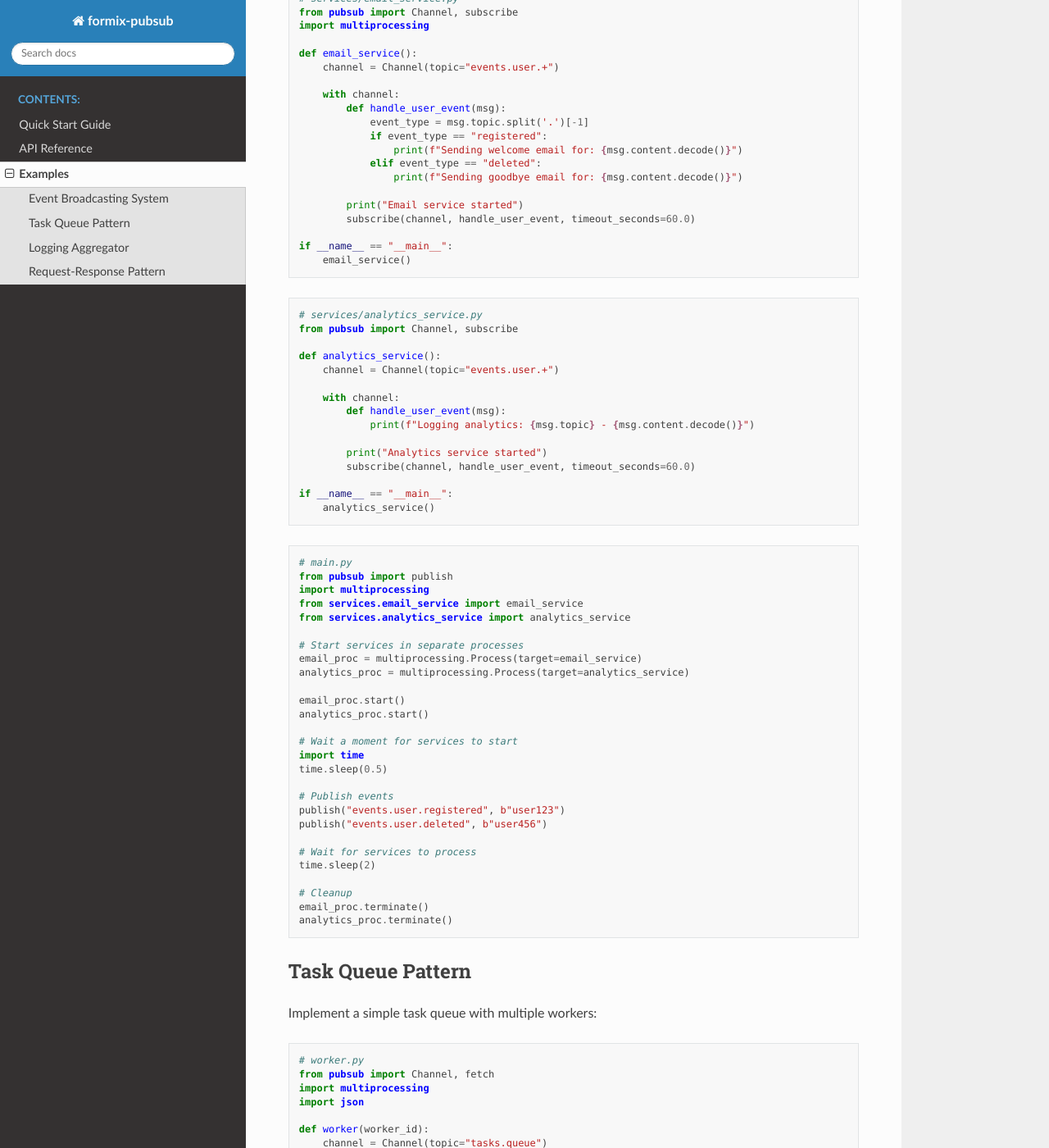
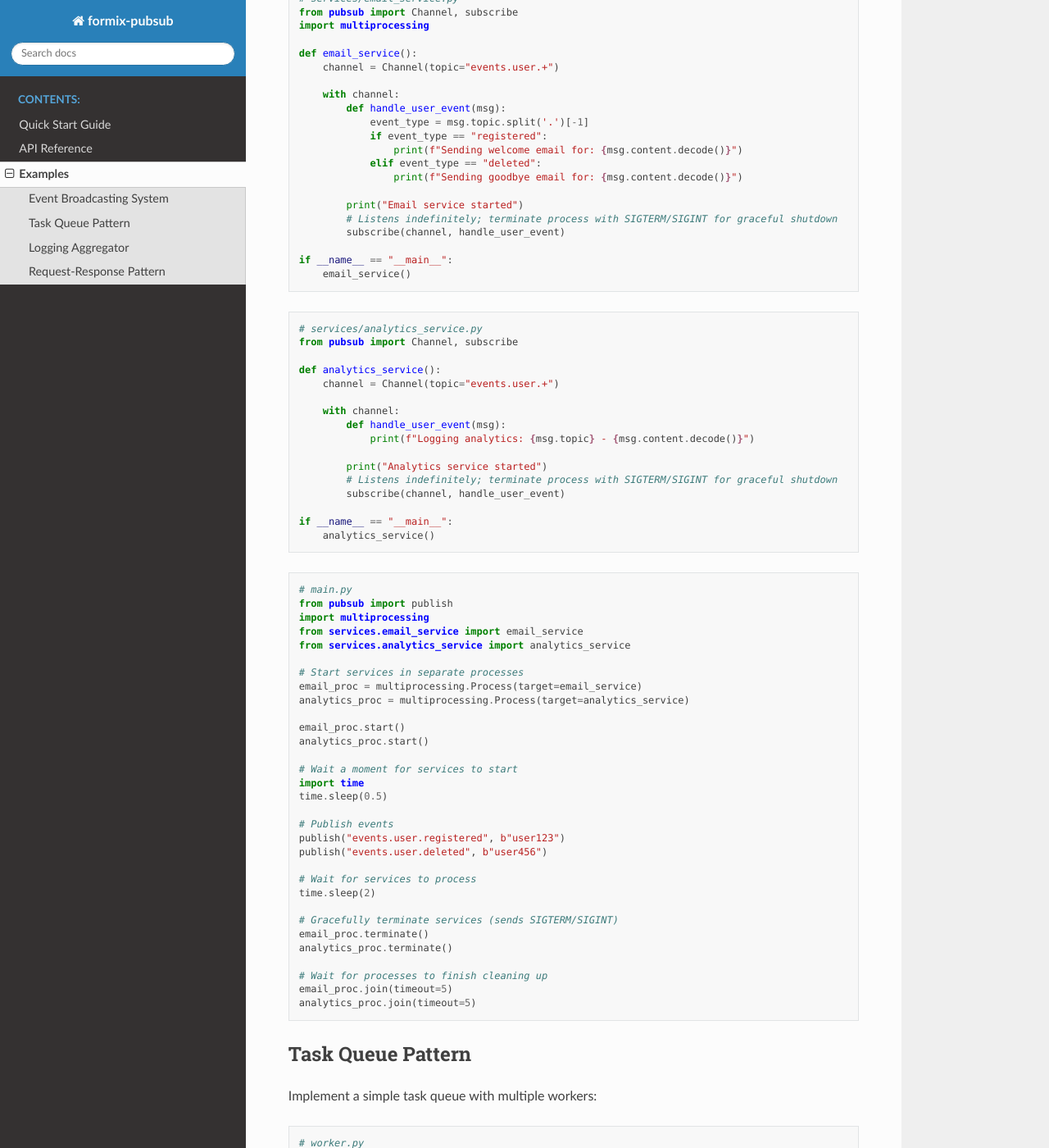
Before and after one commit to formix/pubsub, a Sphinx documentation site: the page built from docs/source/examples.rst, in a window 1280 px wide and 1400 px high, scrolled down 335 px. Shown: the whole window at 82% size. Built offline with Sphinx 7.4.7 and the Read the Docs theme 3.1.0, drawn with Linux system fonts in a browser that asks for light colours; some of the changed text lies outside the part shown.

Commit message:
chore: update documentation examples to express signal listening

```diff
--- a/docs/source/examples.rst
+++ b/docs/source/examples.rst
@@ -26,7 +26,8 @@ Create an event broadcasting system where multiple services listen for events:
                    print(f"Sending goodbye email for: {msg.content.decode()}")
 
            print("Email service started")
-           subscribe(channel, handle_user_event, timeout_seconds=60.0)
+           # Listens indefinitely; terminate process with SIGTERM/SIGINT for graceful shutdown
+           subscribe(channel, handle_user_event)
 
    if __name__ == "__main__":
        email_service()
@@ -44,7 +45,8 @@ Create an event broadcasting system where multiple services listen for events:
                print(f"Logging analytics: {msg.topic} - {msg.content.decode()}")
 
            print("Analytics service started")
-           subscribe(channel, handle_user_event, timeout_seconds=60.0)
+           # Listens indefinitely; terminate process with SIGTERM/SIGINT for graceful shutdown
+           subscribe(channel, handle_user_event)
 
    if __name__ == "__main__":
        analytics_service()
@@ -75,9 +77,13 @@ Create an event broadcasting system where multiple services listen for events:
    # Wait for services to process
    time.sleep(2)
 
-   # Cleanup
+   # Gracefully terminate services (sends SIGTERM/SIGINT)
    email_proc.terminate()
    analytics_proc.terminate()
+
+   # Wait for processes to finish cleaning up
+   email_proc.join(timeout=5)
+   analytics_proc.join(timeout=5)
 
 Task Queue Pattern
 -------------------
@@ -161,7 +167,8 @@ Collect logs from multiple services:
                    print(log_line.strip())
 
                print("Log aggregator started")
-               subscribe(channel, handle_log, timeout_seconds=300.0)
+               # Listens indefinitely; terminate process with SIGTERM/SIGINT for graceful shutdown
+               subscribe(channel, handle_log)
 
    if __name__ == "__main__":
        log_aggregator()
@@ -204,7 +211,8 @@ Simple request-response using two channels:
                print(f"Processed request {request_id}")
 
            print("Server started")
-           subscribe(request_channel, handle_request, timeout_seconds=60.0)
+           # Listens indefinitely; terminate process with SIGTERM/SIGINT for graceful shutdown
+           subscribe(request_channel, handle_request)
 
    if __name__ == "__main__":
        server()
--- a/docs/source/index.rst
+++ b/docs/source/index.rst
@@ -51,11 +51,11 @@ Quick Example
        # Publish a message
        publish("news.sports", b"Team wins championship!")
 
-       # Subscribe with a callback
+       # Subscribe with a callback (listens indefinitely)
        def handle_message(message):
            print(f"Received: {message.content.decode()}")
 
-       subscribe(channel, handle_message, timeout_seconds=5.0)
+       subscribe(channel, handle_message)
 
 Indices and tables
 ==================
--- a/pyproject.toml
+++ b/pyproject.toml
@@ -4,7 +4,7 @@ build-backend = "setuptools.build_meta"
 
 [project]
 name = "formix-pubsub"
-version = "0.9.0"
+version = "0.9.1"
 description = "A serverless Python publish-subscribe interprocess messaging library"
 readme = "README.md"
 requires-python = ">=3.11"
@@ -50,7 +50,7 @@ docs = [
 [project.urls]
 "Homepage" = "https://github.com/formix/pubsub"
 "Bug Tracker" = "https://github.com/formix/pubsub/issues"
-"Documentation" = "https://github.com/formix/pubsub"
+"Documentation" = "https://pubsub.readthedocs.io/"
 "Source Code" = "https://github.com/formix/pubsub"
 
 [tool.setuptools.packages.find]
```
Also changed, not shown: README.md (+6 -3 lines), docs/source/quickstart.rst (+7 -3 lines).
